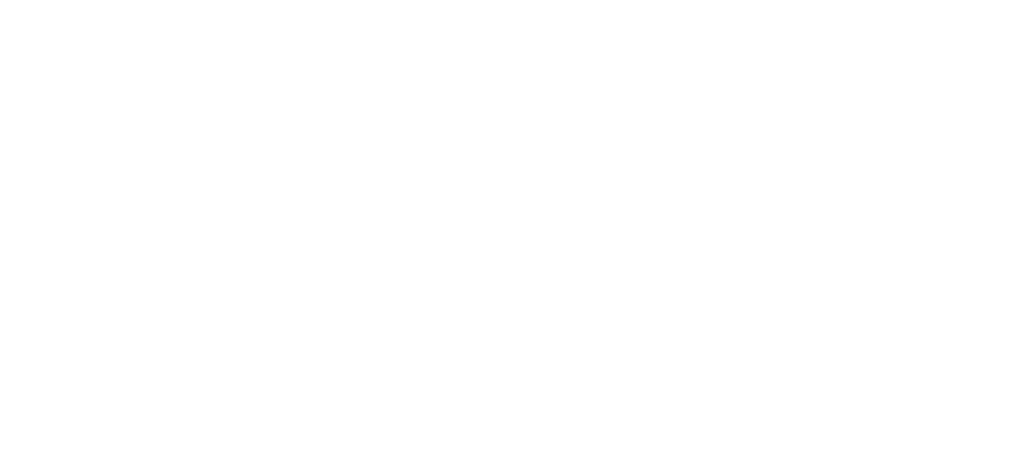
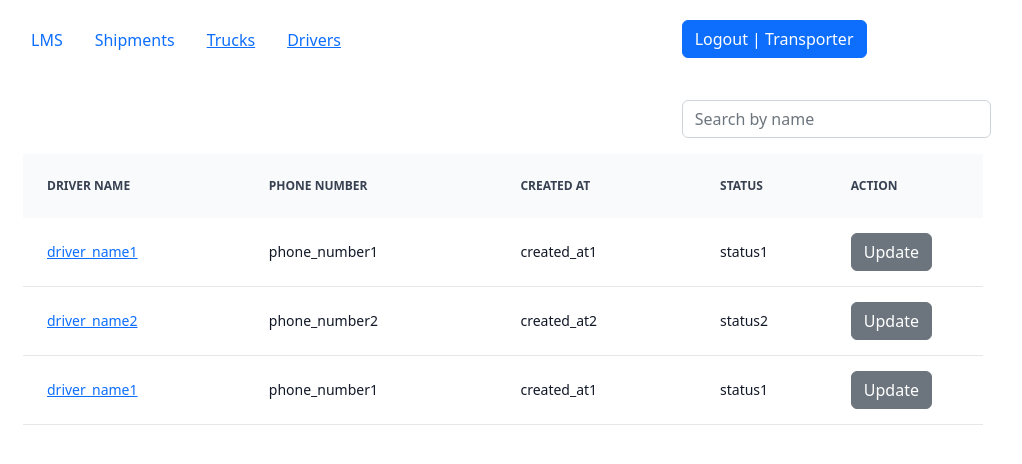
Before and after one commit to yudium/group2-frontend, a React (Create React App) app: page /transporter/drivers in a window 1280 px wide. Shown: the top 464 px of the page, without its empty margins (137-1159 px from the left). Built offline with nearby package versions, Linux system fonts and the light colour scheme.

Commit message:
fix route prefix

```diff
--- a/src/App.js
+++ b/src/App.js
@@ -10,10 +10,15 @@
   return (
     <>
       <AnyRoute title="Login" exact path="/login" component={LoginUser} />
-      <AnyRoute title="Truck List" exact path="/trucks" component={TruckList} />
-      <AnyRoute title="Truck Detail" exact path="/trucks/:id" component={TruckDetail} />
-      <AnyRoute title="Driver List" exact path="/drivers" component={DriverList} />
-      <AnyRoute title="Driver Detail" exact path="/drivers/:id" component={DriverDetail} />
+      <AnyRoute title="Truck List" exact path="/transporter/trucks" component={TruckList} />
+      <AnyRoute title="Truck Detail" exact path="/transporter/trucks/:id" component={TruckDetail} />
+      <AnyRoute title="Driver List" exact path="/transporter/drivers" component={DriverList} />
+      <AnyRoute
+        title="Driver Detail"
+        exact
+        path="/transporter/drivers/:id"
+        component={DriverDetail}
+      />
     </>
   );
 }
--- a/src/pages/DriverList/index.js
+++ b/src/pages/DriverList/index.js
@@ -51,7 +51,7 @@
   const columns = React.useMemo(
     () => [
       {
-        accessorFn: (row) => <Link to={`/drivers/${row.id}`}>{row.driver_name}</Link>,
+        accessorFn: (row) => <Link to={`/transporter/drivers/${row.id}`}>{row.driver_name}</Link>,
         id: 'name',
         cell: (info) => info.getValue(),
         header: () => <span>Driver Name</span>,
--- a/src/pages/TruckList/index.js
+++ b/src/pages/TruckList/index.js
@@ -60,7 +60,7 @@
   const columns = React.useMemo(
     () => [
       {
-        accessorFn: (row) => <Link to={`/trucks/${row.id}`}>{row.license_number}</Link>,
+        accessorFn: (row) => <Link to={`/transporter/trucks/${row.id}`}>{row.license_number}</Link>,
         id: 'license',
         cell: (info) => info.getValue(),
         header: () => <span>License Number</span>,
```
